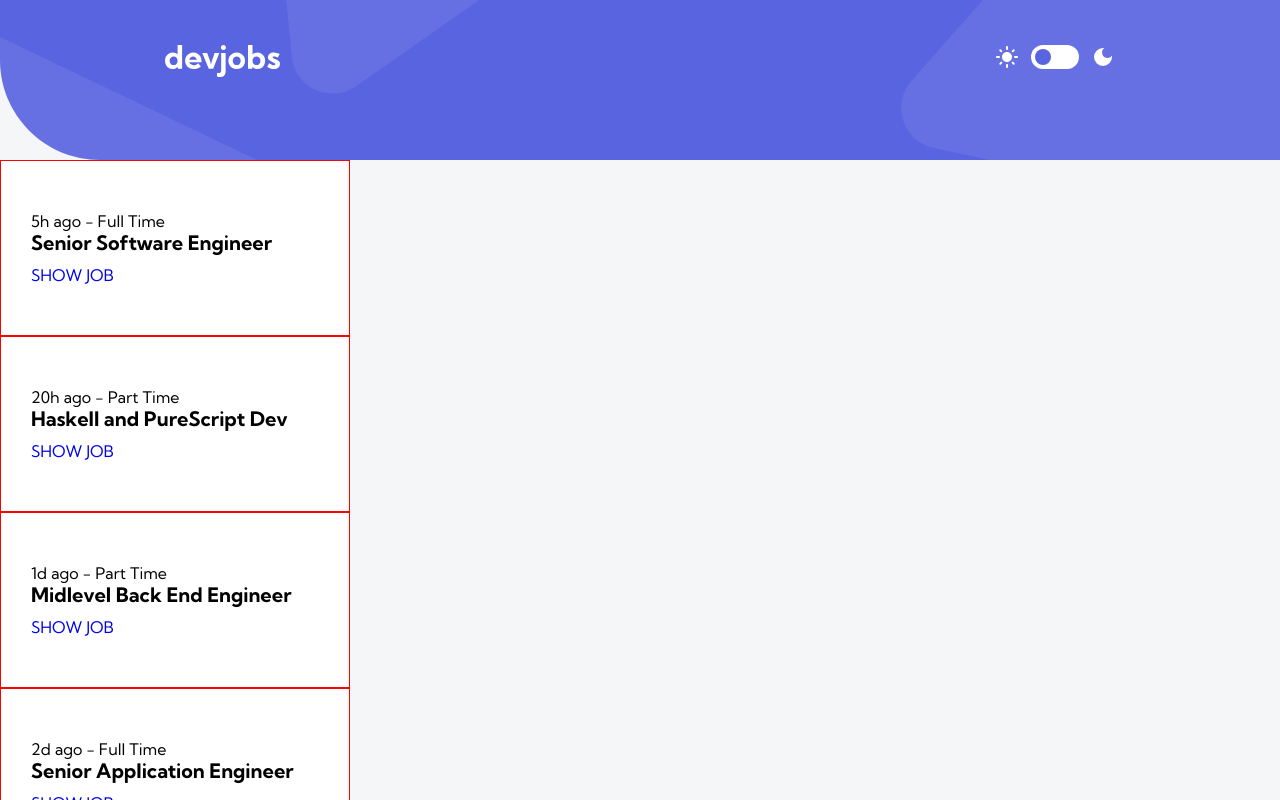
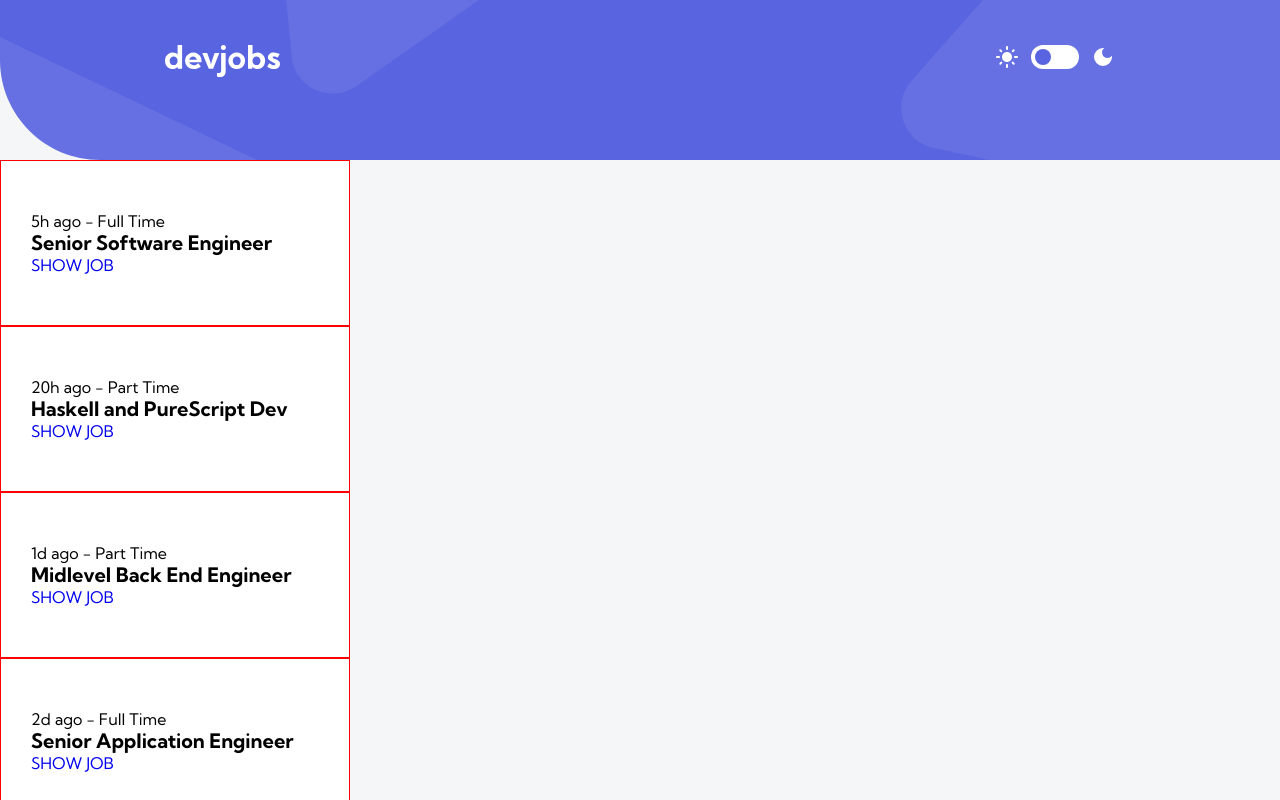
Before and after one commit to EdwinSch/react-devjobs-finder, a React (Vite) app: page / in a window 1280 px wide. Shown: the top 800 px of the page. Built offline with nearby package versions, Linux system fonts and the light colour scheme.

Commit message:
load data to states

```diff
--- a/src/components/Card/Card.jsx
+++ b/src/components/Card/Card.jsx
@@ -9,9 +9,7 @@ const Card = ({ id, company, position, postedAt, contract, location }) => {
       <h3>{position}</h3>
 
       {/* TEMP */}
-      <Link to={`/job/${id}`} style={{ display: "block", marginTop: 10 }}>
-        SHOW JOB
-      </Link>
+      <Link to={`/job/${id}`}>SHOW JOB</Link>
     </div>
   );
 };
--- a/src/components/JobsList/JobsList.jsx
+++ b/src/components/JobsList/JobsList.jsx
@@ -1,10 +1,9 @@
 import Card from "../Card/Card";
-import jobsData from "../../../api/data.json";
 
-const JobsList = () => {
+const JobsList = ({ jobs }) => {
   return (
     <section className="jobs-list-container">
-      {jobsData.map((item) => {
+      {jobs.map((item) => {
         return <Card key={item.id} {...item} />;
       })}
     </section>
--- a/src/pages/Home.jsx
+++ b/src/pages/Home.jsx
@@ -1,9 +1,14 @@
+import { useState } from "react";
+import jobsData from "../../api/data.json";
+
 import JobsList from "../components/JobsList/JobsList";
 
 const Home = () => {
+  const [jobs, setJobs] = useState(jobsData);
+
   return (
     <div className="homepage">
-      <JobsList />
+      <JobsList jobs={jobs} />
     </div>
   );
 };
```
